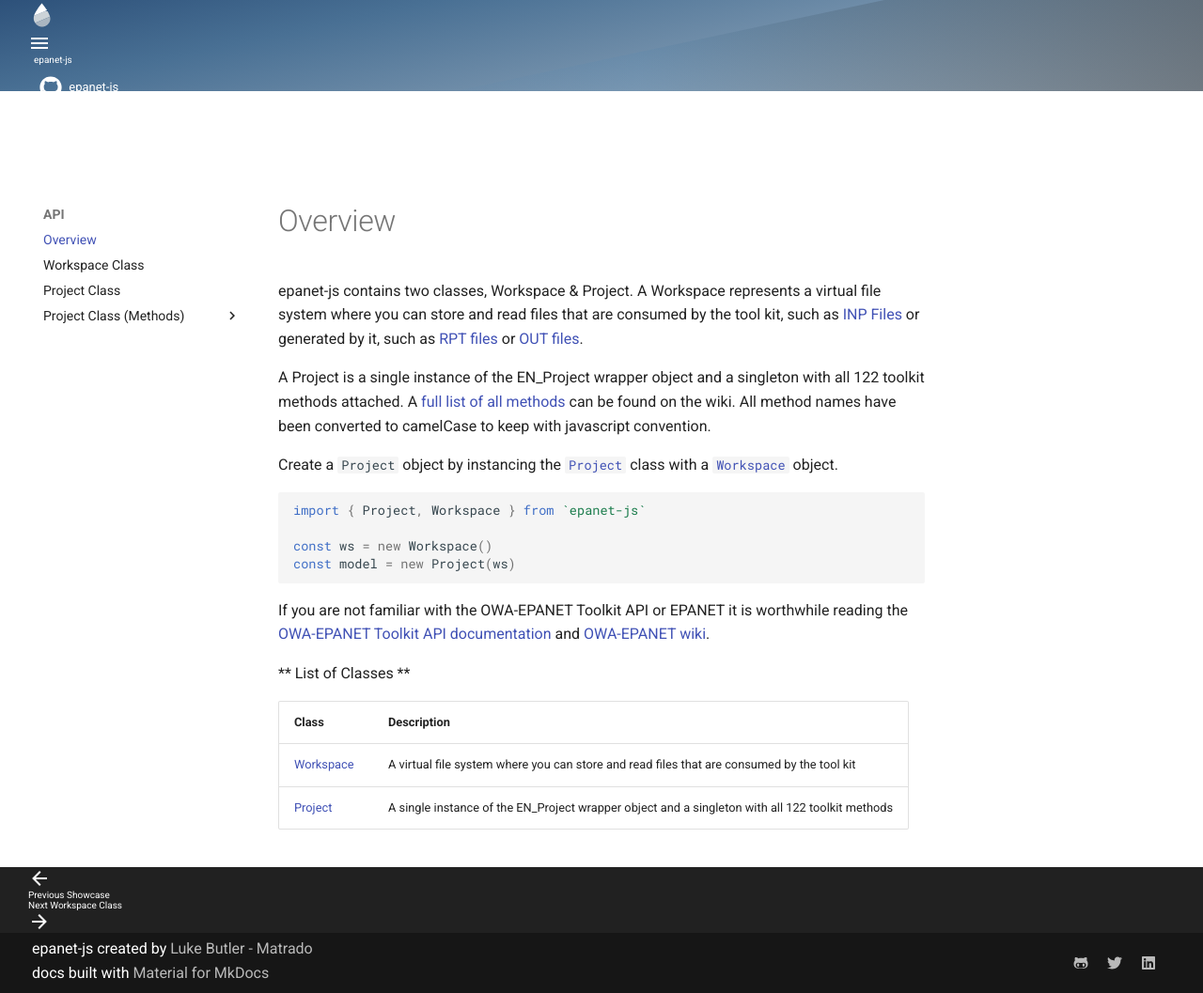
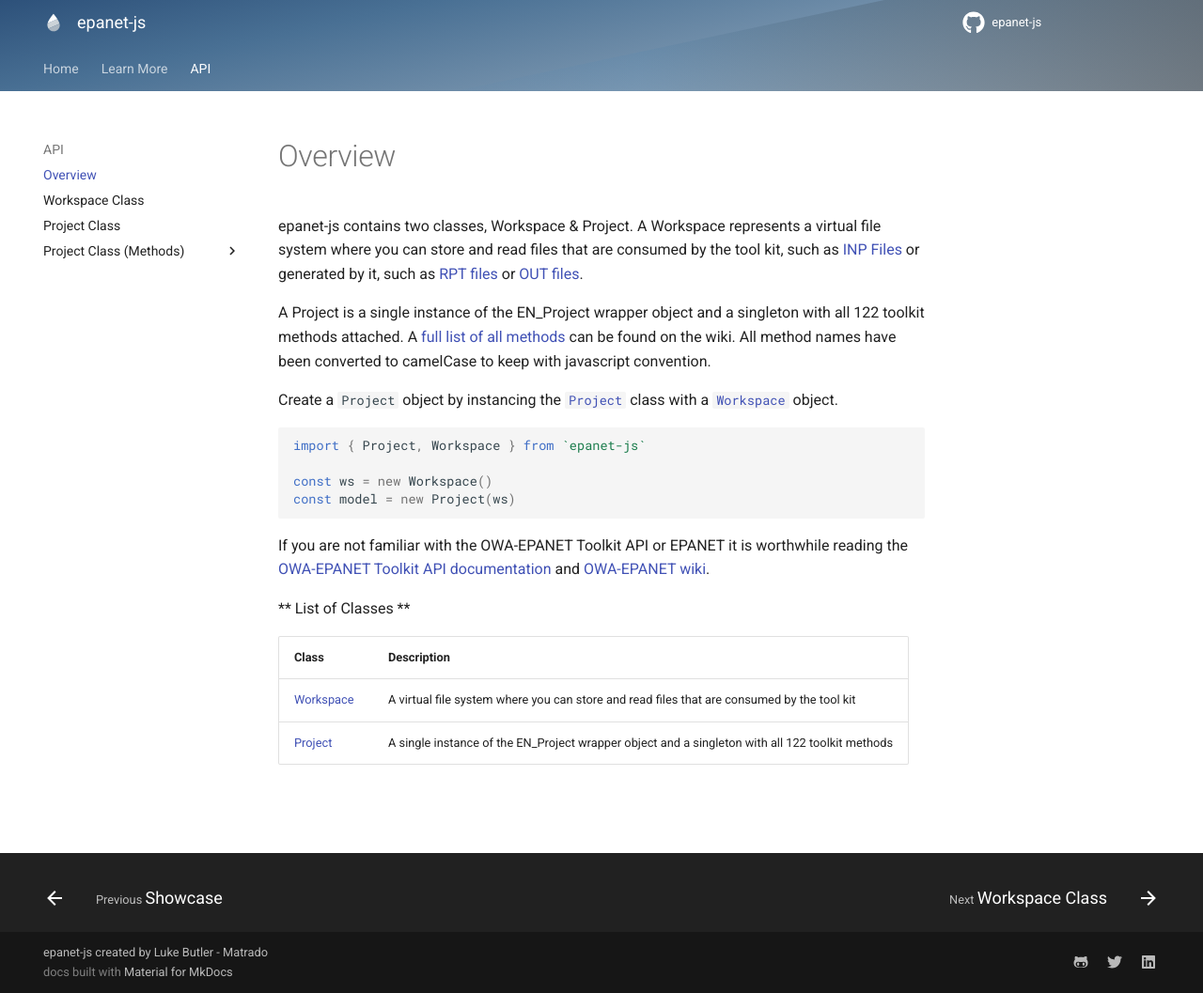
Before and after one commit to epanet-js/epanet-js-website, an MkDocs documentation site: the page built from docs/api/index.md, in a window 1280 px wide and 1057 px high. Shown: the whole window at 94% size. Built offline with MkDocs 1.6.1 and Material for MkDocs 9.7.7, drawn with Linux system fonts in a browser that asks for light colours; comment, search, counter and statistics services are not loaded.

Commit message:
updated to work with Material for MkDocs v8

```diff
--- a/docs/api/index.md
+++ b/docs/api/index.md
@@ -17,7 +17,7 @@
 
 ** List of Classes **
 
-| Class                                    | Description                                              |
-| ---------------------------------------- | -------------------------------------------------------- |
-| [Workspace](./workspace)          | A virtual file system where you can store and read files that are consumed by the tool kit            |
-| [Project](./project) | A single instance of the EN_Project wrapper object and a singleton with all 122 toolkit methods |
+| Class                    | Description                                                                                     |
+| ------------------------ | ----------------------------------------------------------------------------------------------- |
+| [Workspace](./workspace) | A virtual file system where you can store and read files that are consumed by the tool kit      |
+| [Project](./project)     | A single instance of the EN_Project wrapper object and a singleton with all 122 toolkit methods |
--- a/mkdocs.yml
+++ b/mkdocs.yml
@@ -30,7 +30,7 @@
     repo: fontawesome/brands/github
   favicon: assets/favicon.png
   features:
-    - tabs
+    - navigation.tabs
 #    - instant
 
 # Extras
@@ -42,28 +42,28 @@
       link: https://twitter.com/lukepbutler_
     - icon: fontawesome/brands/linkedin
       link: https://www.linkedin.com/in/lukepbutler/
+  analytics:
+    provider: google
+    property: UA-65873036-7
 
 extra_css:
   - stylesheets/colours.css
 
-# Google Analytics
-google_analytics:
-  - UA-65873036-7
-  - auto
-
 # Extensions
 markdown_extensions:
   - admonition
-  - codehilite:
-      guess_lang: false
+  - pymdownx.highlight
+  - pymdownx.inlinehilite
+  - pymdownx.snippets
+  - pymdownx.superfences
   - toc:
       permalink: true
 
 plugins:
   - search # necessary for search to work
-  - awesome-pages
-  - minify:
-      minify_html: true
+  #  - awesome-pages
+#  - minify:
+#      minify_html: true
 
 nav:
   - Home: index.md
@@ -92,8 +92,3 @@
           - Simple Control: api/project-functions/simple-control.md
           - Rule Based Control: api/project-functions/rule-based-control.md
           - Enumerated Types: api/project-functions/enumerated-types.md
-  - Blog:
-      - List all articles: blog/index.md
-      - 2020:
-          - epanet-js Progress Report - May 2020: blog/2020/05-18-epanet-js-progress-report-2020.md
-          - Using MkDocs to build the epanet-js website: blog/2020/05-17-using-mkdocs-build-epanet-js-website.md
--- a/theme/blog.html
+++ /dev/null
@@ -1,145 +0,0 @@
-{% extends "main.html" %} {% block content %}
-
-<style>
-  /* Hide Nav menu in content only */
-  .md-sidebar--secondary {
-    display: none;
-  }
-  @media screen and (min-width: 76.1875em) {
-    .md-sidebar {
-      display: none;
-    }
-  }
-
-  .blog-card-content a,
-  .blog-card-content a:hover,
-  .blog-card-content a:focus {
-    color: #000000de;
-  }
-  .blog-card-content h2 {
-    margin: 0.8rem 0 0.8rem;
-    font-weight: 700;
-  }
-
-  .blog-card-content p {
-    margin: 0;
-    font-size: 16px;
-    line-height: 1.5;
-  }
-
-  .blog-card-content .blog-card-date {
-    padding-top: 15px;
-    font-size: 16px;
-    margin-top: auto;
-    text-align: right;
-    font-weight: 100;
-  }
-
-  .md-content {
-    max-width: 100%;
-  }
-  .blog-image-container .blog-image {
-    height: 200px;
-    width: 100%;
-    object-fit: cover;
-    transition: 0.6s ease;
-    display: block;
-    background-size: cover;
-    background-repeat: no-repeat;
-    background-position: center;
-  }
-  .blog-card:hover .blog-image {
-    transform: scale(1.03);
-  }
-  .blog-image-container {
-    width: 100%;
-    height: 200px;
-    overflow: hidden;
-  }
-  .blog-items {
-    display: flex;
-    flex-flow: row;
-    justify-content: start;
-    flex-wrap: wrap;
-  }
-  .blog-items .blog-card {
-    border: none;
-    padding: 0;
-    width: calc(100% - 1em);
-    margin: 1.5625em 0.5em;
-  }
-  .blog-card-content {
-    display: flex;
-    flex-direction: column;
-    padding: 0 0.6rem;
-  }
-
-  /* [mobile portrait -]: Adjust headline */
-  @media screen and (max-width: 30em) {
-    /* Make main headline smaller */
-    .tx-hero h1 {
-      font-size: 1.4rem;
-    }
-  }
-
-  @media screen and (min-width: 650px) {
-    .blog-items .blog-card {
-      width: calc(50% - 1em);
-    }
-  }
-
-  @media screen and (min-width: 830px) {
-    .blog-items .blog-card {
-      width: calc(33.3333% - 1em);
-    }
-    .blog-card:nth-child(1) .blog-image-container {
-      height: 350px;
-      width: 66.6666%;
-    }
-    .blog-card:nth-child(1) .blog-card-content {
-      width: 33.3333%;
-      margin-bottom: 0;
-      padding-left: 2em;
-    }
-  }
-
-  @media screen and (min-width: 650px) {
-    .blog-card:nth-child(1) {
-      width: calc(100% - 1em);
-      display: flex;
-      flex-flow: row wrap;
-    }
-    .blog-card:nth-child(1) .blog-image-container {
-      height: 350px;
-      width: 50%;
-    }
-    .blog-card:nth-child(1) .blog-card-content {
-      width: 50%;
-      margin-bottom: 0;
-      padding-left: 2em;
-    }
-    .blog-card:nth-child(1) .blog-card-content p {
-      font-size: 18px;
-      font-weight: 100;
-    }
-    .blog-card:nth-child(1):hover .blog-image {
-      transform: scale(1.02);
-    }
-    .blog-card:nth-child(1) .blog-image {
-      height: 350px;
-    }
-  }
-</style>
-
-<h1>The Water Modelling Blog</h1>
-<!-- Render item list -->
-<section class="blog-items">
-  {% for nav_item in nav %} {% if nav_item.active %} {% for nav_item in
-  nav_item.children %} {% if nav_item.children %} {% for blog in
-  nav_item.children %} {% include "partials/blog-item.html" %} {% endfor %} {%
-  endif %}{% endfor %} {% endif %} {% endfor %}
-</section>
-
-<!-- Render item list -->
-
-{% endblock %}
--- a/theme/partials/blog-item.html
+++ /dev/null
@@ -1,34 +0,0 @@
-{% set seed = [1,2,3,4,5,6,7,8,9,10,11,12,13,14,15,16,17,18,19,20] | random %}
-
-<div class="blog-card admonition quote">
-  <div class="blog-image-container">
-    <a
-      href="{{ blog.url | url }}"
-      title="{{ blog.title | striptags }}"
-      class=""
-    >
-      <img class="blog-image" src="{{ blog.meta.img_src }}" />
-    </a>
-  </div>
-  <div class="blog-card-content">
-    <h2>
-      <a
-        href="{{ blog.url | url }}"
-        title="{{ blog.title | striptags }}"
-        class=""
-        >{{ blog.title }}</a
-      >
-    </h2>
-
-    <p>
-      <a
-        href="{{ blog.url | url }}"
-        title="{{ blog.title | striptags }}"
-        class=""
-      >
-        {{ blog.meta.description }}
-      </a>
-    </p>
-    <p class="blog-card-date">{{ blog.meta.date_published }}</p>
-  </div>
-</div>
--- /dev/null
+++ b/theme/partials/copyright.html
@@ -0,0 +1,18 @@
+<!-- Copyright and theme information -->
+<div class="md-copyright">
+  {% if config.copyright %}
+  <div class="md-footer-copyright__highlight">
+    <a href="https://matrado.ca" target="_blank" rel="noopener"
+      >epanet-js created by {{ config.copyright }}</a
+    >
+  </div>
+  {% endif %} {% if not config.extra.generator == false %} docs built with
+  <a
+    href="https://squidfunk.github.io/mkdocs-material/"
+    target="_blank"
+    rel="noopener"
+  >
+    Material for MkDocs
+  </a>
+  {% endif %}
+</div>
--- a/theme/partials/footer.html
+++ b/theme/partials/footer.html
@@ -1,73 +1,66 @@
-{% import "partials/language.html" as lang with context %}
+<!-- Footer -->
 <footer class="md-footer">
-  {% if page.previous_page or page.next_page %}
-  <div class="md-footer-nav">
+  <!-- Link to previous and/or next page -->
+  {% if page.previous_page or page.next_page %} {% if page.meta and
+  page.meta.hide %} {% set hidden = "hidden" if "footer" in page.meta.hide %} {%
+  endif %}
   <nav
-      class="md-footer-nav__inner md-grid"
+    class="md-footer__inner md-grid"
     aria-label="{{ lang.t('footer.title') }}"
+    {{
+    hidden
+    }}
   >
-      {% if page.previous_page %}
+    <!-- Link to previous page -->
+    {% if page.previous_page %} {% set direction = lang.t("footer.previous") %}
     <a
       href="{{ page.previous_page.url | url }}"
-        title="{{ page.previous_page.title | striptags }}"
-        class="md-footer-nav__link md-footer-nav__link--prev"
+      class="md-footer__link md-footer__link--prev"
+      aria-label="{{ direction }}: {{ page.previous_page.title | e }}"
       rel="prev"
     >
-        <div class="md-footer-nav__button md-icon">
+      <div class="md-footer__button md-icon">
         {% include ".icons/material/arrow-left.svg" %}
       </div>
-        <div class="md-footer-nav__title">
+      <div class="md-footer__title">
         <div class="md-ellipsis">
-            <span class="md-footer-nav__direction">
-              {{ lang.t("footer.previous") }}
-            </span>
+          <span class="md-footer__direction"> {{ direction }} </span>
           {{ page.previous_page.title }}
         </div>
       </div>
     </a>
-      {% endif %} {% if page.next_page %}
+    {% endif %}
+
+    <!-- Link to next page -->
+    {% if page.next_page %} {% set direction = lang.t("footer.next") %}
     <a
       href="{{ page.next_page.url | url }}"
-        title="{{ page.next_page.title | striptags }}"
-        class="md-footer-nav__link md-footer-nav__link--next"
+      class="md-footer__link md-footer__link--next"
+      aria-label="{{ direction }}: {{ page.next_page.title | e }}"
       rel="next"
     >
-        <div class="md-footer-nav__title">
+      <div class="md-footer__title">
         <div class="md-ellipsis">
-            <span class="md-footer-nav__direction">
-              {{ lang.t("footer.next") }}
-            </span>
+          <span class="md-footer__direction"> {{ direction }} </span>
           {{ page.next_page.title }}
         </div>
       </div>
-        <div class="md-footer-nav__button md-icon">
+      <div class="md-footer__button md-icon">
         {% include ".icons/material/arrow-right.svg" %}
       </div>
     </a>
     {% endif %}
   </nav>
-  </div>
   {% endif %}
+
+  <!-- Further information -->
   <div class="md-footer-meta md-typeset">
     <div class="md-footer-meta__inner md-grid">
-      <div class="md-footer-copyright">
-        {% if config.copyright %}
-        <div class="md-footer-copyright__highlight">
-          epanet-js created by
-          <a href="https://matrado.ca" target="_blank" rel="noopener"
-            >{{ config.copyright }}</a
-          >
-        </div>
-        {% endif %} docs built with
-        <a
-          href="https://squidfunk.github.io/mkdocs-material/"
-          target="_blank"
-          rel="noopener"
-        >
-          Material for MkDocs
-        </a>
-      </div>
-      {% include "partials/social.html" %}
+      {% include "partials/copyright.html" %}
+
+      <!-- Social links -->
+      {% if config.extra.social %} {% include "partials/social.html" %} {% endif
+      %}
     </div>
   </div>
 </footer>
--- a/theme/partials/header.html
+++ b/theme/partials/header.html
@@ -1,5 +1,11 @@
 <!-- Additional styles for landing page -->
 <style>
+  [dir=ltr] .md-header__title  {
+    margin-left: 0;
+  }
+  .md-ellipsis {
+    font-weight: 400;
+  }
   .gradient-container {
     height: 49px;
     top: 0;
@@ -118,56 +124,145 @@
     <span></span>
   </div>
 </div>
-<!-- Application header -->
-<header class="md-header" data-md-component="header">
-  <!-- Top-level navigation -->
-  <nav class="md-header-nav md-grid" aria-label="{{ lang.t('header.title') }}">
+<!-- Determine class according to configuration -->
+{% set class = "md-header" %}
+{% if "navigation.tabs.sticky" in features %}
+  {% set class = class ~ " md-header--lifted" %}
+{% endif %}
+
+<!-- Header -->
+<header class="{{ class }}" data-md-component="header">
+  <nav
+    class="md-header__inner md-grid"
+    aria-label="{{ lang.t('header.title') }}"
+  >
+
     <!-- Link to home -->
     <a
-      href="{{ config.site_url | default(nav.homepage.url, true) | url }}"
-      title="{{ config.site_name }}"
-      class="md-header-nav__button md-logo"
+      href="{{ config.extra.homepage | d(nav.homepage.url, true) | url }}"
+      title="{{ config.site_name | e }}"
+      class="md-header__button md-logo"
       aria-label="{{ config.site_name }}"
+      data-md-component="logo"
     >
       {% include "partials/logo.html" %}
     </a>
 
     <!-- Button to open drawer -->
-    <label class="md-header-nav__button md-icon" for="__drawer">
+    <label class="md-header__button md-icon" for="__drawer">
       {% include ".icons/material/menu" ~ ".svg" %}
     </label>
 
     <!-- Header title -->
-    <div class="md-header-nav__title" data-md-component="header-title">
-      {% if config.site_name == page.title %}
-      <div class="md-header-nav__ellipsis md-ellipsis">
-        {{ config.site_name }}
-      </div>
-      {% else %}
-      <div class="md-header-nav__ellipsis">
+    <div class="md-header__title" data-md-component="header-title">
+      <div class="md-header__ellipsis">
+        <div class="md-header__topic">
           <span class="md-ellipsis">
             {{ config.site_name }}
           </span>
         </div>
+        <div class="md-header__topic" data-md-component="header-topic">
+          <span class="md-ellipsis">
+            {% if page.meta and page.meta.title %}
+              {{ page.meta.title }}
+            {% else %}
+              {{ page.title }}
             {% endif %}
+          </span>
+        </div>
+      </div>
     </div>
 
-    <!-- Button to open search dialogue -->
-    {% if "search" in config["plugins"] %}
-    <label class="md-header-nav__button md-icon" for="__search">
+    <!-- Color palette -->
+    {% if not config.theme.palette is mapping %}
+      <form class="md-header__option" data-md-component="palette">
+        {% for option in config.theme.palette %}
+          {% set scheme  = option.scheme | d("default", true) %}
+          {% set primary = option.primary %}
+          {% set accent  = option.accent %}
+          <input
+            class="md-option"
+            data-md-color-media="{{ option.media }}"
+            data-md-color-scheme="{{ scheme | replace(' ', '-') }}"
+            data-md-color-primary="{{ primary | replace(' ', '-') }}"
+            data-md-color-accent="{{ accent | replace(' ', '-') }}"
+            {% if option.toggle %}
+              aria-label="{{ option.toggle.name }}"
+            {% else  %}
+              aria-hidden="true"
+            {% endif %}
+            type="radio"
+            name="__palette"
+            id="__palette_{{ loop.index }}"
+          />
+          {% if option.toggle %}
+            <label
+              class="md-header__button md-icon"
+              title="{{ option.toggle.name }}"
+              for="__palette_{{ loop.index0 or loop.length }}"
+              hidden
+            >
+              {% include ".icons/" ~ option.toggle.icon ~ ".svg" %}
+            </label>
+          {% endif %}
+        {% endfor %}
+      </form>
+    {% endif %}
+
+    <!-- Site language selector -->
+    {% if config.extra.alternate %}
+      <div class="md-header__option"></form>
+        <div class="md-select">
+          {% set icon = config.theme.icon.alternate or "material/translate" %}
+          <button
+            class="md-header__button md-icon"
+            aria-label="{{ lang.t('select.language.title') }}"
+          >
+            {% include ".icons/" ~ icon ~ ".svg" %}
+          </button>
+          <div class="md-select__inner">
+            <ul class="md-select__list">
+              {% for alt in config.extra.alternate %}
+                <li class="md-select__item">
+                  <a
+                    href="{{ alt.link | url }}"
+                    hreflang="{{ alt.lang }}"
+                    class="md-select__link"
+                  >
+                    {{ alt.name }}
+                  </a>
+                </li>
+              {% endfor %}
+            </ul>
+          </div>
+        </div>
+      </div>
+    {% endif %}
+
+    <!-- Button to open search modal -->
+    {% if "search" in config.plugins %}
+      <label class="md-header__button md-icon" for="__search">
         {% include ".icons/material/magnify.svg" %}
       </label>
 
       <!-- Search interface -->
-    {% include "partials/search.html" %} {% endif %}
+      {% include "partials/search.html" %}
+    {% endif %}
 
-    <!-- Repository containing source -->
+    <!-- Repository information -->
     {% if config.repo_url %}
-    <div class="md-header-nav__source">
+      <div class="md-header__source">
         {% include "partials/source.html" %}
       </div>
     {% endif %}
   </nav>
+
+  <!-- Navigation tabs (sticky) -->
+  {% if "navigation.tabs.sticky" in features %}
+    {% if "navigation.tabs" in features %}
+      {% include "partials/tabs.html" %}
+    {% endif %}
+  {% endif %}
 </header>
 <div class="gradient-container gradient-container-offset">
   <div class="gradients">
```
Also changed, not shown: docs/blog/2020/05-17-using-mkdocs-build-epanet-js-website.md (deleted, +0 -11 lines), docs/blog/2020/05-18-epanet-js-progress-report-2020.md (deleted, +0 -11 lines), docs/blog/index.md (deleted, +0 -8 lines), readme.md (added, +3 -0 lines), theme/home.html (+10 -7 lines), docs/assets/images/example.jpg (added), theme/assets/images/blog/2020.jpg (deleted), theme/assets/images/blog/maik-jonietz-_yMciiStJyY-unsplash.jpg (deleted), 2 other files. Lines whose indentation alone changed are shown as unchanged.
